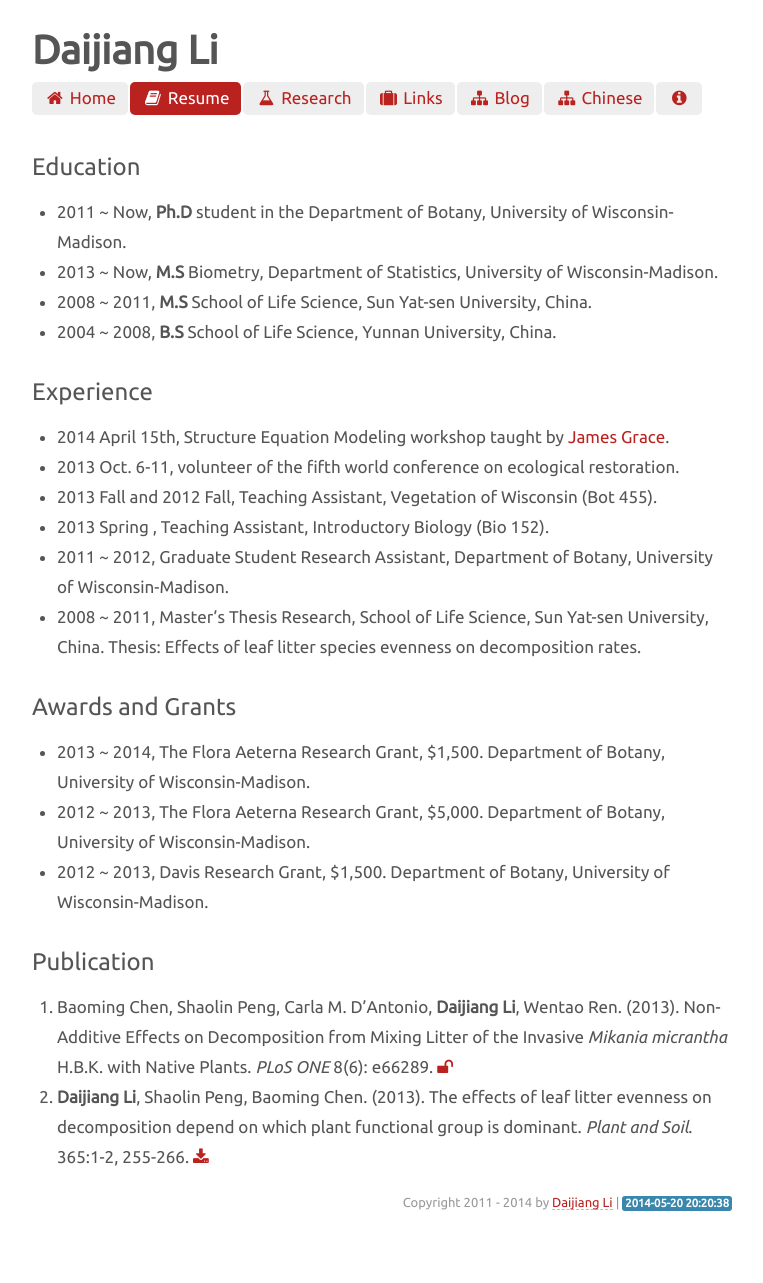
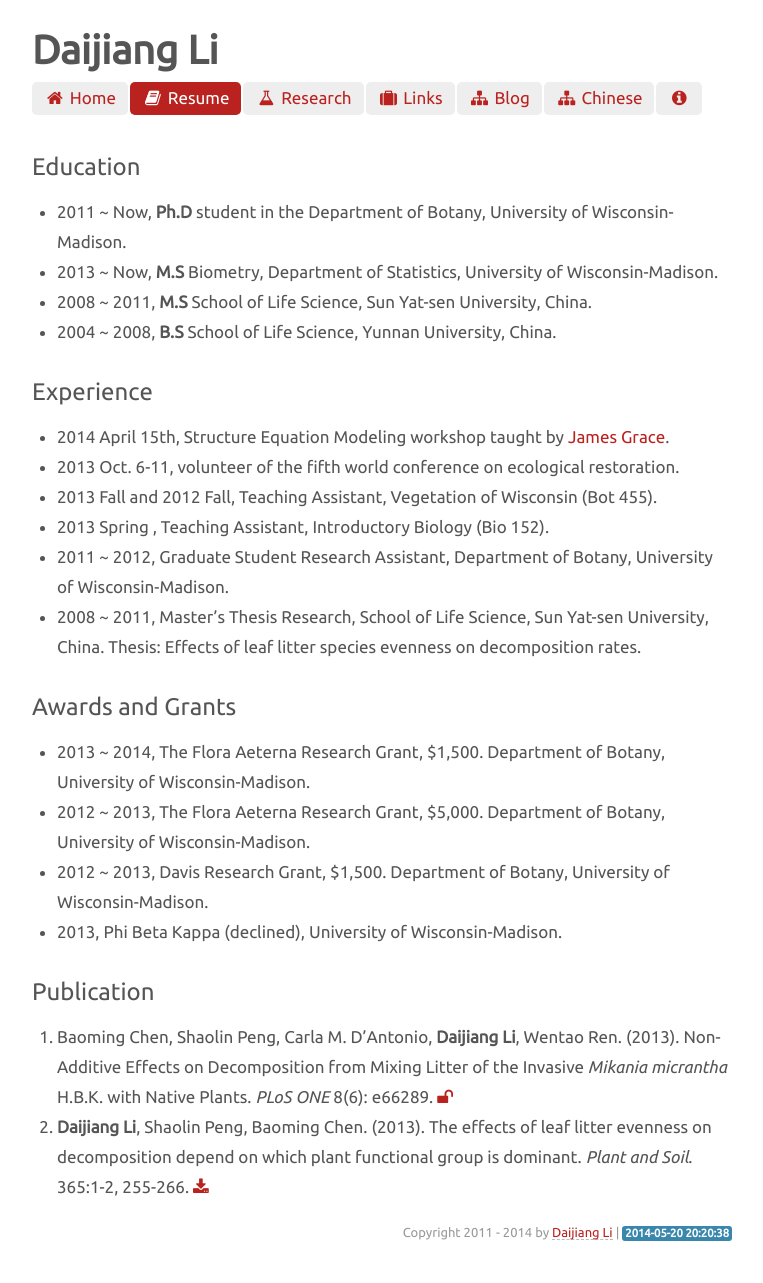
Before and after one commit to daijiang/Old-website, a Jekyll site: the page built from resume.md, in a window 1280 px wide. Shown: the whole page, without its empty margins (258-1021 px from the left). Built offline with Jekyll 4.4.1, drawn with Linux system fonts in a browser that asks for light colours; Markdown is read by kramdown in place of the engine named in the settings; before the commit the page ends 1253 px from its top, so only the background shows below that.

Commit message:
phi kappa

```diff
--- a/resume.md
+++ b/resume.md
@@ -34,6 +34,7 @@ layout: home
 + 2013 ~ 2014, The Flora Aeterna Research Grant, $1,500. Department of Botany, University of Wisconsin-Madison.
 + 2012 ~ 2013, The Flora Aeterna Research Grant, $5,000. Department of Botany, University of Wisconsin-Madison.
 + 2012 ~ 2013, Davis Research Grant, $1,500. Department of Botany, University of Wisconsin-Madison.
++ 2013, Phi Beta Kappa (declined), University of Wisconsin-Madison.
 
 ## Publication
  1. Baoming Chen, Shaolin Peng, Carla M. D'Antonio, **Daijiang Li**, Wentao Ren. (2013). Non-Additive Effects on Decomposition from Mixing Litter of the Invasive *Mikania micrantha* H.B.K. with Native Plants. *PLoS ONE* 8(6): e66289. <a href="http://www.plosone.org/article/info%3Adoi%2F10.1371%2Fjournal.pone.0066289"><i class="fa fa-unlock"></i></a>
```
